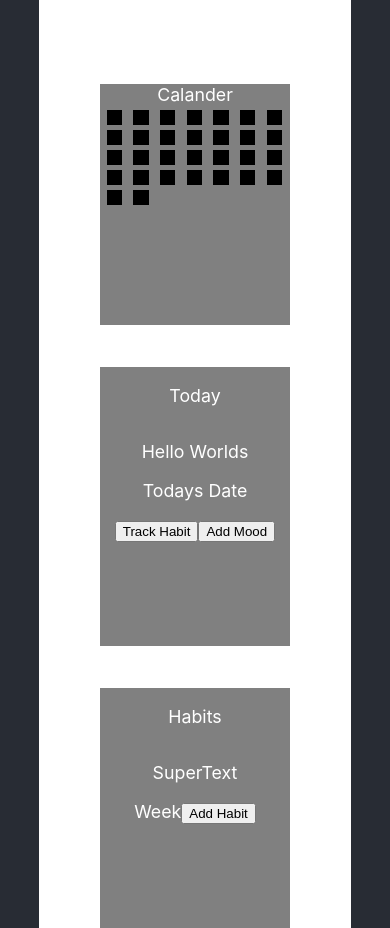
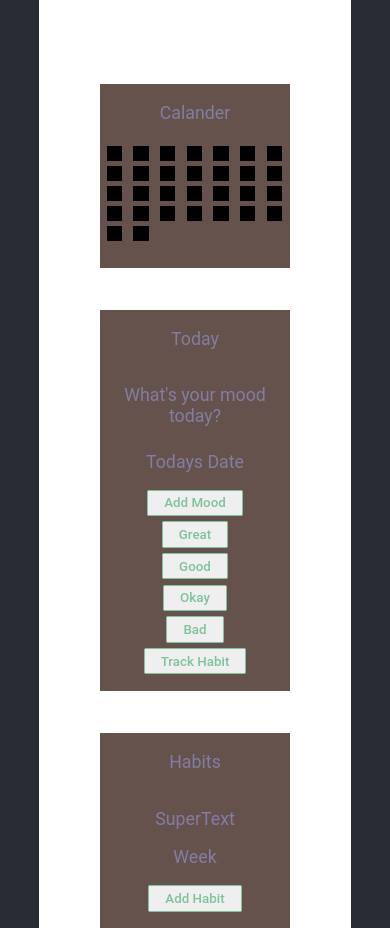
Before and after one commit to DavidDeArmon/HabitTracker, a React (Create React App) app: page / in a window 390 px wide. Built offline with nearby package versions, Linux system fonts and the light colour scheme; no server answers; the database is empty.

Commit message:
added mood push to firebase store

```diff
--- a/package.json
+++ b/package.json
@@ -10,6 +10,7 @@
     "@types/node": "^16.11.19",
     "@types/react": "^17.0.38",
     "@types/react-dom": "^17.0.11",
+    "firebase": "^9.6.2",
     "react": "^17.0.2",
     "react-dom": "^17.0.2",
     "react-scripts": "5.0.0",
--- a/src/App.css
+++ b/src/App.css
@@ -8,8 +8,11 @@
   justify-content: center;
   font-size: calc(10px + 2vmin);
   color: white;
+  font-family:'Roboto',sans-serif;
 }
-
+p {
+  color: #817E9F;
+}
 .main {
   display: flex;
   justify-content: space-around;
@@ -27,7 +30,7 @@
   width: 61%;
   max-width: 500px;
   max-height: 80%;
-  background-color: grey;
+  background-color:#65524D;
 }
 .calender {
   display: flex;
@@ -46,3 +49,27 @@
   display: block;
   padding-top: 100%;
 }
+button{
+  display:inline-block;
+  padding:0.35em 1.2em;
+  border:0.1em solid #7FC29B;
+  margin:0 0.3em 0.3em 0;
+  border-radius:0.12em;
+  box-sizing: border-box;
+  text-decoration:none;
+  font-family:'Roboto',sans-serif;
+  font-weight:500;
+  color:#7FC29B;
+  text-align:center;
+  transition: all 0.2s;
+}
+button:hover{
+  color:#817E9F;
+  background-color:#7FC29B;
+}
+@media all and (max-width:30em){
+  button{
+  display:block;
+  margin:0.4em auto;
+ }
+}
--- a/src/App.tsx
+++ b/src/App.tsx
@@ -1,27 +1,45 @@
 import './App.css';
+import React from 'react';
 import Calender from './Tiles/Calender'
 import Today from './Tiles/Today'
 import Habits from './Tiles/Habits'
+interface iProps{
 
-function App() {
+}
+interface myState {
+  superPass:string
+}
+class App extends React.Component<iProps,myState> {
+  constructor(props:iProps){
+    super(props)
+    this.state={superPass:''}
+  }
+  getSuperPass(){
+    this.setState({superPass:"uLYOy2d9sfqLzHitNbgw"})
+  }
+  componentDidMount() {
+    this.getSuperPass()
+  }
+  render(){
     return (
       <div className="App">
         <div className='main'>
           <div className="tile">
-          <a>Calander</a>
-          <Calender />
+            <p>Calander</p>
+            <Calender superPass={this.state.superPass}/>
           </div>
           <div className='tile'>
             <p>Today</p>
-          <Today/>
+            <Today superPass={this.state.superPass}/>
           </div>
           <div className='tile'>
             <p >Habits</p>
-          <Habits/>
+            <Habits superPass={this.state.superPass}/>
           </div>
         </div>
       </div>
     );
   }
+}
 
 export default App;
--- a/src/Tiles/Calender.tsx
+++ b/src/Tiles/Calender.tsx
@@ -1,4 +1,7 @@
-function Calender() {
+interface myProps{
+    superPass:any
+}
+function Calender(props:React.PropsWithChildren<myProps>) {
     function makeMonth(num:number) {
         let month = []
         for(let i=0;i<num;i++) month.push(<div key={i} className="dayBox"></div>)
--- a/src/Tiles/Habits.tsx
+++ b/src/Tiles/Habits.tsx
@@ -1,6 +1,9 @@
-function Habits() {
+type myProps={
+    superPass:string
+}
+function Habits(props:React.PropsWithChildren<myProps>) {
     function renderWeek () {
-        return <>Week</>
+        return <p>Week</p>
     }
     return (
         <div className="habits">
--- a/src/Tiles/Today.tsx
+++ b/src/Tiles/Today.tsx
@@ -1,13 +1,54 @@
-function Today() {
-
+import { getFirestore } from "firebase/firestore";
+import { collection, addDoc, getDocs, doc, getDoc  } from "firebase/firestore";
+import { useEffect, useState } from "react";
+import db from '../firestoreConfig'
+interface myProps{
+    superPass:any
+}
+function Today(props:React.PropsWithChildren<myProps>) {
+    const [mood,setMood] = useState('')
+    useEffect(()=>{
+        GetMood()
+    })
+    async function AddMood(newMood:string) {
+        console.log(newMood)
+        try {
+            const docRef = await addDoc(collection(db, "mood"), {
+              day: "today",
+              mood: newMood,
+              user:props.superPass,
+              value: 2022
+            });
+            console.log("Document written with ID: ", docRef.id, newMood);
+          } catch (e) {
+            console.error("Error adding document: ", e);
+          }
+    }
+    async function GetMood() {
+        let docRef = doc(db, "mood","mvVJnzgIR1uW1jfu8JbK")
+        let e = await getDoc(docRef)
+        const x:any = e.data()
+        setMood(x['mood'])
+        return "mood"
+    }
+    function moodSelecter(){
+        const possibleMoods = ["Great","Good","Okay","Bad"]
+        let x = possibleMoods.map((e,i)=><button className ="moodOption" key={i} onClick={()=>AddMood(e)}>{e}</button>)
+        return x
+    }
+    function GetHabit(){
+        return
+    }
     return (
         <div className="today">
-            <p>Hello Worlds</p>
+            <p>What's your mood today?</p>
+            <h5>{mood}</h5>
             <p>Todays Date</p>
             <div>
-                <button>Track Habit</button>
-                <button>Add Mood</button>
+                <button >Add Mood</button>
+                {moodSelecter()}
             </div>
+                <button onClick={GetHabit}>Track Habit</button>
         </div>
     );
   }
--- /dev/null
+++ b/src/firestoreConfig.tsx
@@ -0,0 +1,15 @@
+import { initializeApp } from "firebase/app";
+import { getFirestore } from "firebase/firestore"
+
+const firebaseConfig = {
+  apiKey: "AIzaSyBRUABbYcvbcXCnRiXR97hq11aK1TEAGHQ",
+  authDomain: "habit-tracker-34645.firebaseapp.com",
+  projectId: "habit-tracker-34645",
+  storageBucket: "habit-tracker-34645.appspot.com",
+  messagingSenderId: "928018154744",
+  appId: "1:928018154744:web:44aac3905a58b9c1f3670d",
+  measurementId: "G-15YVSJH0CR"
+};
+const app = initializeApp(firebaseConfig);
+const db = getFirestore();
+export default db
```
Also changed, not shown: public/manifest.json, 1 other file (tests, documents, lock files or other folders). Lines whose indentation alone changed are shown as unchanged.
